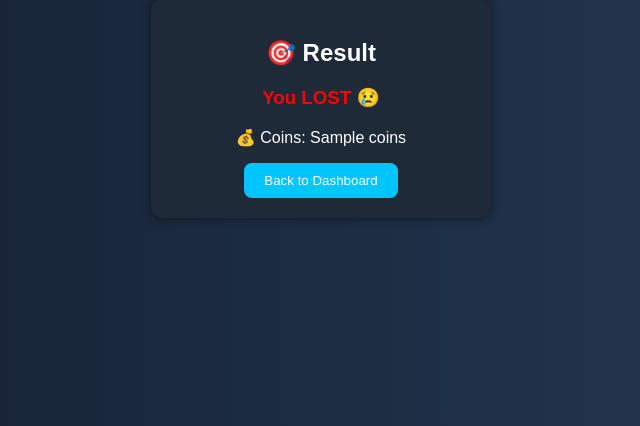
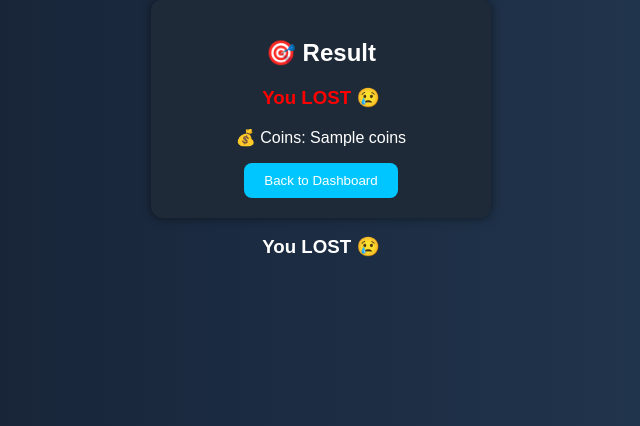
Before and after one commit to kapilayya45-cmd/betting-app, a Python web app: template templates/result.html in a window 1280 px wide. Shown: the part 51-477 px from the top of the page, without its empty margins (319-959 px from the left). Run offline with Jinja, Linux system fonts and the light colour scheme; the template is opened without the code that fills it: most values are stand-ins (such as "Sample title", 1, 10 or a date in 2020).

Commit message:
Update result.html

```diff
--- a/templates/result.html
+++ b/templates/result.html
@@ -22,3 +22,8 @@
 
 </body>
 </html>
+{% if result == "win" %}
+    <h3 class="win">You WON! 🎉</h3>
+{% else %}
+    <h3 class="lose">You LOST 😢</h3>
+{% endif %}
```
